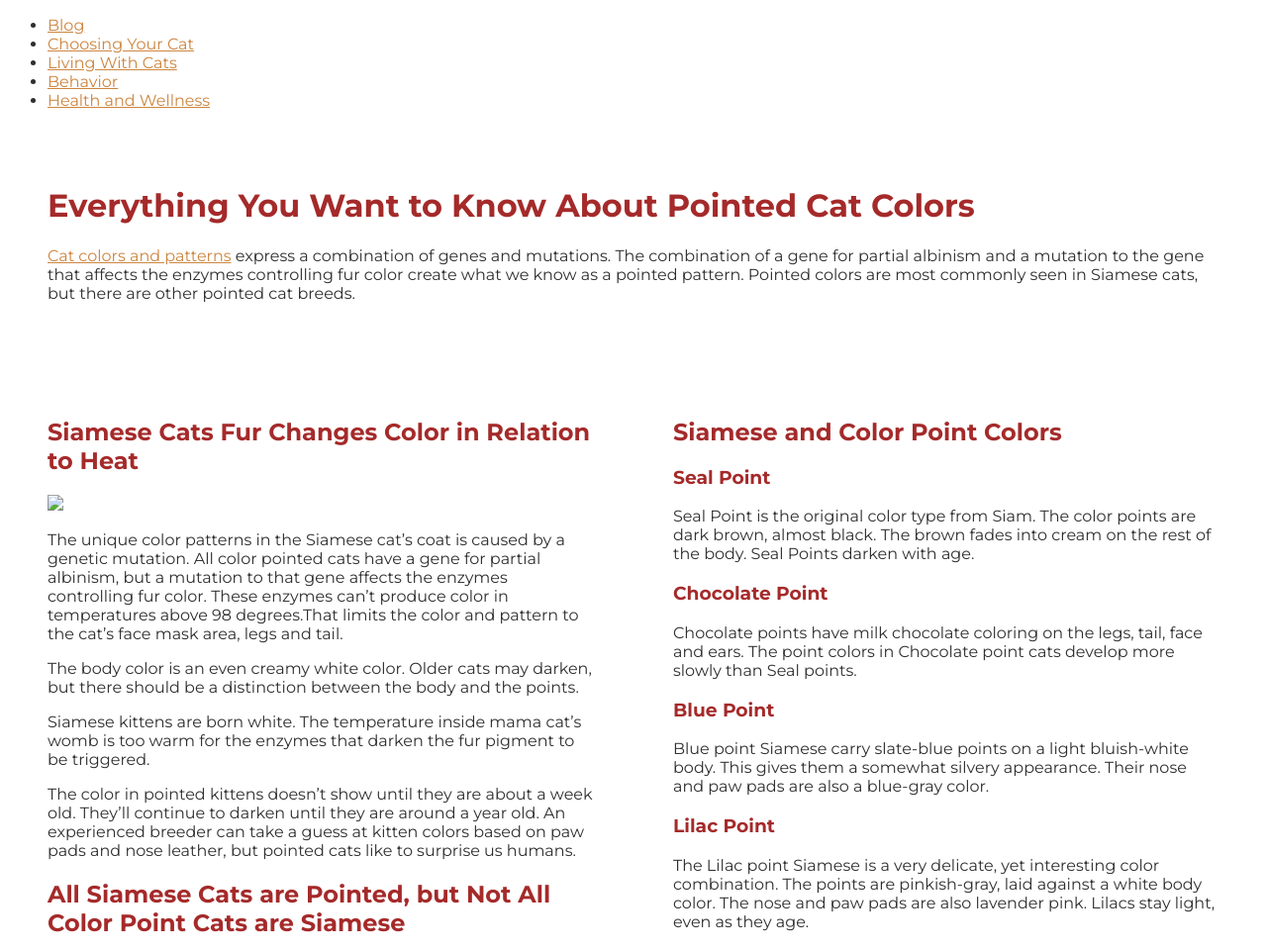
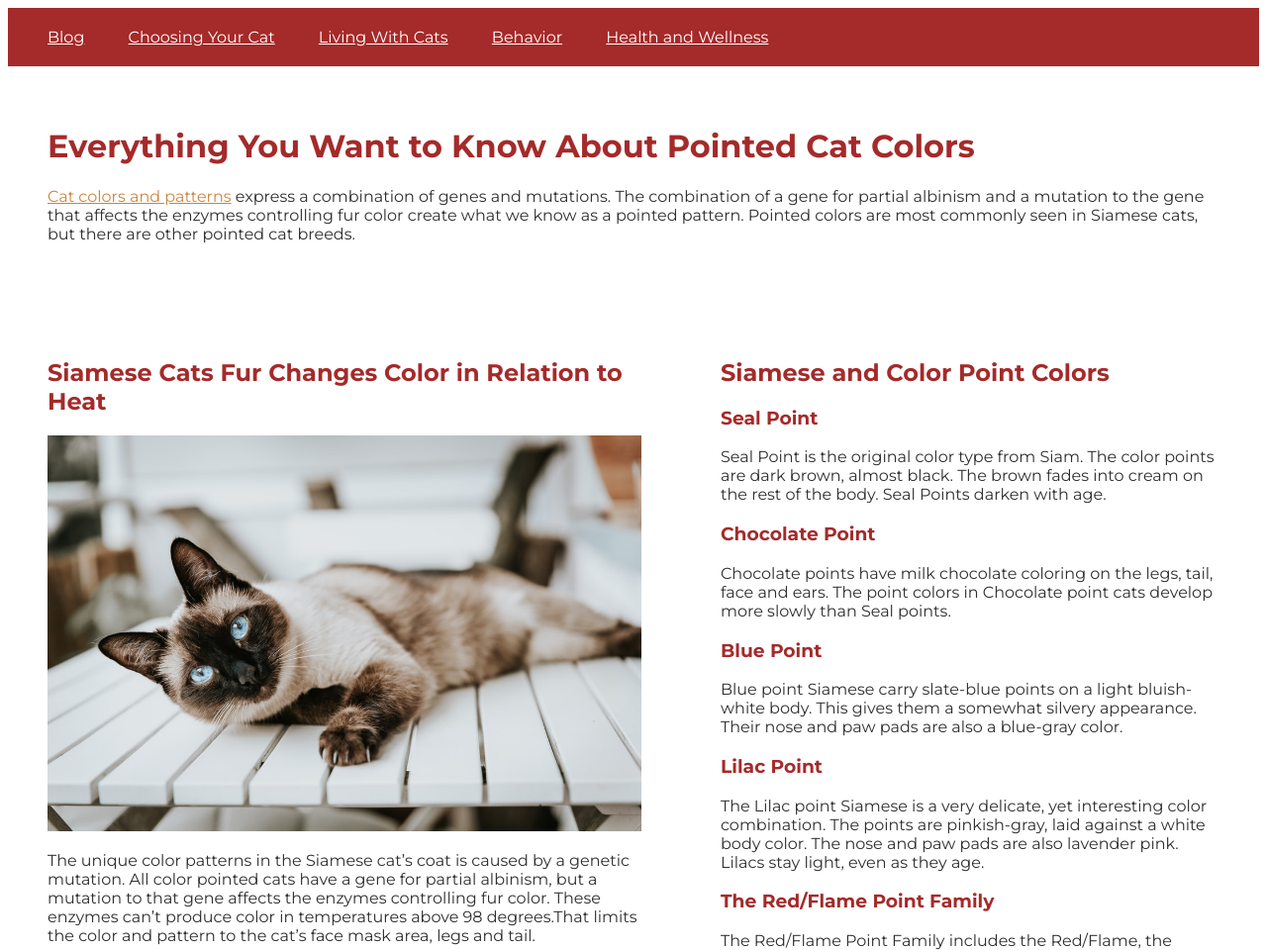
Before and after one commit to cedarthetree/New, a plain HTML site: page index.html in a window 1280 px wide. Shown: the top 960 px of the page at 99% size. Drawn offline with Linux system fonts and the light colour scheme.

Commit message:
fixed image! and finalized

```diff
--- a/index.html
+++ b/index.html
@@ -11,11 +11,11 @@
   <nav>
 		<!-- Global naviagtion stuff here, but move this or delete this to your liking. Same goes for the rest -->
 		<ul>
-			<li><a href="subpage-one.html">Blog</a></li>
-			<li><a href="#">Choosing Your Cat</a></li>
-			<li><a href="#">Living With Cats</a></li>
-      <li><a href="#">Behavior</a></li>
-      <li><a href="#">Health and Wellness</a></li>
+			<li><a class="nav" href="subpage-one.html">Blog</a></li>
+			<li><a class="nav" href="#">Choosing Your Cat</a></li>
+			<li><a class="nav" href="#">Living With Cats</a></li>
+      <li><a class="nav" href="#">Behavior</a></li>
+      <li><a class="nav" href="#">Health and Wellness</a></li>
 		</ul>
 	</nav>
   <body>
@@ -26,7 +26,7 @@
     <section class="flex">
     <div class="left">
     <h2>Siamese Cats Fur Changes Color in Relation to Heat</h2>
-    <img src=“pointcat.jpeg">
+    <img src="pointcat.jpeg">
     <p>The unique color patterns in the Siamese cat’s coat is caused by a genetic mutation. All color pointed cats have a gene for partial albinism, but a mutation to that gene affects the enzymes controlling fur color. These enzymes can’t produce color in temperatures above 98 degrees.That limits the color and pattern to the cat’s face mask area, legs and tail.</p>
     <p>The body color is an even creamy white color. Older cats may darken, but there should be a distinction between the body and the points.</p>
     <p>Siamese kittens are born white. The temperature inside mama cat’s womb is too warm for the enzymes that darken the fur pigment to be triggered.</p>
--- a/style.css
+++ b/style.css
@@ -31,6 +31,31 @@ a:hover {
   color: #FF7F50
 }
 
+a.nav {
+  color: white;
+}
+
+a:hover.nav {
+  color: peru
+}
+
+img {
+  width: 600px;
+}
+
+ul {
+  list-style-type: none;
+  margin: 0;
+  padding: 0;
+  background-color: brown;
+  padding: 20px;
+}
+
+li {
+  display: inline;
+  padding: 20px;
+}
+
 .flex {
   display: flex;
 }
```
